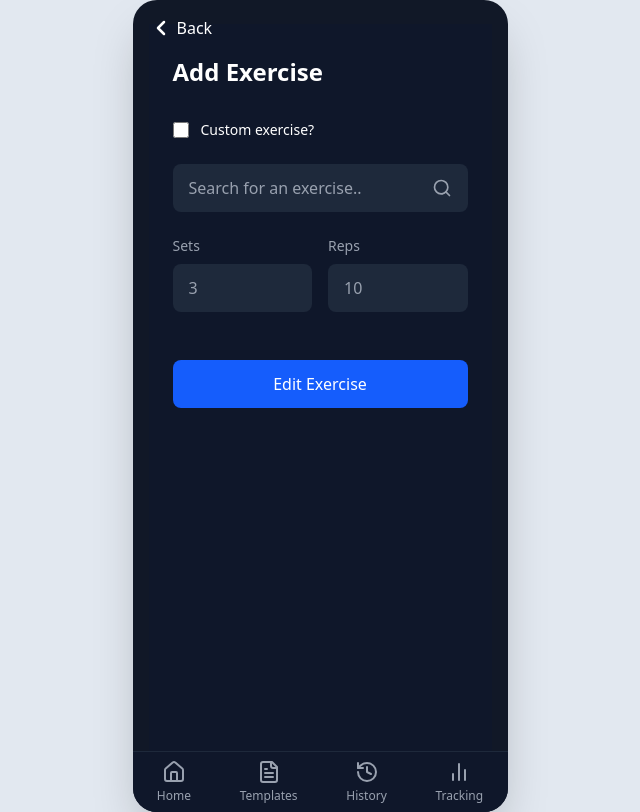
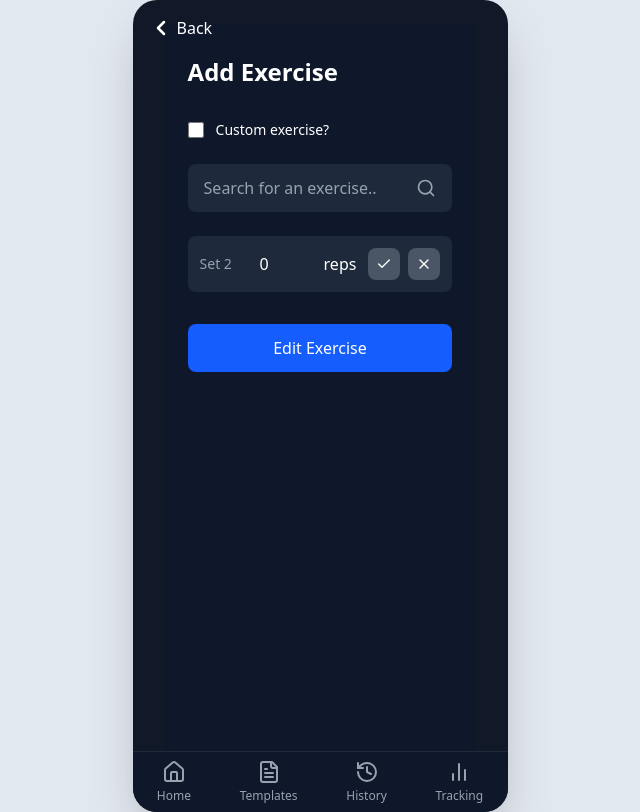
Before and after one commit to funcnroll/repnote, a React (Vite) app: page /add-exercise/1 in a window 1280 px wide. Shown: the whole page, without its empty margins (320-960 px from the left). Built offline with nearby package versions, Linux system fonts and the light colour scheme.

Commit message:
Refactor template management components to improve structure and organization; move ExerciseCard to reusable directory and create new SetRow and SearchExerciseCard components.

```diff
--- a/src/app/templateSlice.ts
+++ b/src/app/templateSlice.ts
@@ -178,14 +178,7 @@ const templateSlice = createSlice({
         isCustom?: boolean | null;
       }>
     ) {
-      const {
-        id,
-        exerciseName,
-        sets,
-        reps,
-        exerciseId = null,
-        isCustom = null,
-      } = action.payload;
+      const { id, exerciseName, sets, reps } = action.payload;
 
       const index = state.draftTemplate.exercises.findIndex(
         (exercise) => exercise.id === id
--- a/src/pages/templates/ActiveTemplate.tsx
+++ b/src/pages/templates/ActiveTemplate.tsx
@@ -6,7 +6,7 @@ import {
   removeExerciseFromActiveTemplate,
   reorderExerciseInActiveTemplate,
 } from "@/app/activeTemplateSlice";
-import ExerciseCard from "./ExerciseCard";
+import ExerciseCard from "./reusable/ExerciseCard";
 
 function ActiveTemplate() {
   const { activeTemplateId } = useParams();
--- a/src/pages/templates/AddExercise.tsx
+++ b/src/pages/templates/AddExercise.tsx
@@ -3,21 +3,25 @@ import { useDispatch } from "react-redux";
 import {
   addExerciseToTemplate,
   editExerciseInTemplate,
-} from "@/app/templateSlice";
-import { setAddExerciseError, clearAddExerciseError } from "@/app/errorSlice";
+} from "../../app/templateSlice";
+import {
+  setAddExerciseError,
+  clearAddExerciseError,
+} from "../../app/errorSlice";
 import { useNavigate, useParams } from "react-router";
 import FormInput from "../../components/reusable/FormInput";
 import ChevronBack from "../../components/reusable/ChevronBack";
 import Error from "../../components/reusable/Error";
 import Checkbox from "../../components/reusable/Checkbox";
-import { useAppSelector } from "@/app/hooks";
+import { useAppSelector } from "../../app/hooks";
 import H1 from "../../components/reusable/H1";
 import { Search } from "lucide-react";
 import exercisesRaw from "../../data/exercises.json";
-import { Exercise } from "@/types/Exercise";
-import { searchExercises } from "@/helpers/searchExercises";
+import { Exercise } from "../../types/Exercise";
+import { searchExercises } from "../../helpers/searchExercises";
 import { useDebouncedValue } from "../../helpers/useDebouncedValue";
-import SearchExerciseCard from "@/components/reusable/SearchExerciseCard";
+import SearchExerciseCard from "./reusable/SearchExerciseCard";
+import SetRow from "./reusable/SetRow";
 
 const exercises: Exercise[] = exercisesRaw as Exercise[];
 
@@ -118,33 +122,12 @@ function AddExercise() {
       )}
       {error && <Error msg={error} />}
 
-      <div className="flex justify-between gap-4 mb-6">
-        <div className="flex-1">
-          <FormInput
-            required
-            label="Sets"
-            placeholder="3"
-            onChange={(e) => {
-              setSets(e.target.value);
-              if (error) dispatch(clearAddExerciseError());
-            }}
-            type="number"
-            value={sets}
-          />
-        </div>
-        <div className="flex-1">
-          <FormInput
-            required
-            label="Reps"
-            placeholder="10"
-            onChange={(e) => {
-              setReps(e.target.value);
-              if (error) dispatch(clearAddExerciseError());
-            }}
-            type="number"
-            value={reps}
-          />
-        </div>
+      <div className="mt-4 mb-8">
+        <SetRow
+          setNumber={2}
+          reps={0}
+          completed={false}
+        />
       </div>
 
       <button
--- a/src/pages/templates/AddTemplate.tsx
+++ b/src/pages/templates/AddTemplate.tsx
@@ -8,7 +8,7 @@ import {
 import { setAddTemplateError, clearAddTemplateError } from "@/app/errorSlice";
 import Button from "../../components/reusable/Button";
 import FormInput from "../../components/reusable/FormInput";
-import ExerciseCard from "./ExerciseCard";
+import ExerciseCard from "./reusable/ExerciseCard";
 import Error from "../../components/reusable/Error";
 import H1 from "../../components/reusable/H1";
 
--- /dev/null
+++ b/src/pages/templates/reusable/SearchExerciseCard.tsx
@@ -0,0 +1,25 @@
+import { Exercise } from "@/types/Exercise";
+
+function SearchExerciseCard({
+  e,
+  func,
+}: {
+  e: Exercise;
+  func: (e: Exercise) => void;
+}) {
+  return (
+    <div
+      key={e.id}
+      className="p-3 bg-gray-800 rounded-lg cursor-pointer hover:bg-gray-700
+  transition-colors border border-gray-600"
+      onClick={() => func(e)}
+    >
+      <h3 className="font-semibold">{e.name}</h3>
+      <p className="text-sm text-gray-400">
+        {e.primaryMuscles.join(", ")} • {e.level}
+      </p>
+    </div>
+  );
+}
+
+export default SearchExerciseCard;
--- /dev/null
+++ b/src/pages/templates/reusable/SetRow.tsx
@@ -0,0 +1,68 @@
+import { Check, X } from "lucide-react";
+
+interface SetRowProps {
+  setNumber: number;
+  reps: number;
+  completed: boolean;
+  onToggleComplete?: () => void;
+  onRemove?: () => void;
+  onRepsChange?: (reps: number) => void;
+}
+
+function SetRow({
+  setNumber,
+  reps,
+  completed = false,
+  onToggleComplete,
+  onRemove,
+  onRepsChange,
+}: SetRowProps) {
+  return (
+    <div
+      className={`flex items-center gap-3 mb-3 p-3 rounded-lg transition duration-200 ${
+        completed ? "bg-green-600" : "bg-primaryColor"
+      }`}
+    >
+      <div className="text-sm text-gray-400 font-medium w-12">
+        Set {setNumber}
+      </div>
+
+      {/* Clickable reps input */}
+      <div className="flex-1">
+        <input
+          type="number"
+          value={reps}
+          onChange={(e) => onRepsChange?.(parseInt(e.target.value) || 0)}
+          className="bg-transparent text-white font-medium focus:outline-none focus:bg-backgroundColor focus:px-2 focus:py-1 focus:rounded transition-all duration-200 w-16"
+          placeholder="0"
+        />
+        <span className="text-white font-medium ">reps</span>
+      </div>
+
+      {/* Actions container */}
+      <div className="flex items-center gap-2">
+        {/* Complete button */}
+        <button
+          onClick={onToggleComplete}
+          className={`p-2 rounded-lg transition duration-200 cursor-pointer ${
+            completed
+              ? "bg-green-600  text-white"
+              : "bg-gray-600 hover:bg-green-600 text-white"
+          }`}
+        >
+          <Check className="w-4 h-4" />
+        </button>
+
+        {/* Remove button */}
+        <button
+          onClick={onRemove}
+          className="p-2 rounded-lg bg-gray-600  cursor-pointer  text-white transition duration-200 hover:bg-red-600"
+        >
+          <X className="w-4 h-4" />
+        </button>
+      </div>
+    </div>
+  );
+}
+
+export default SetRow;
```
Also changed, not shown: src/pages/templates/reusable/ExerciseCard.tsx (renamed from src/pages/templates/ExerciseCard.tsx).
